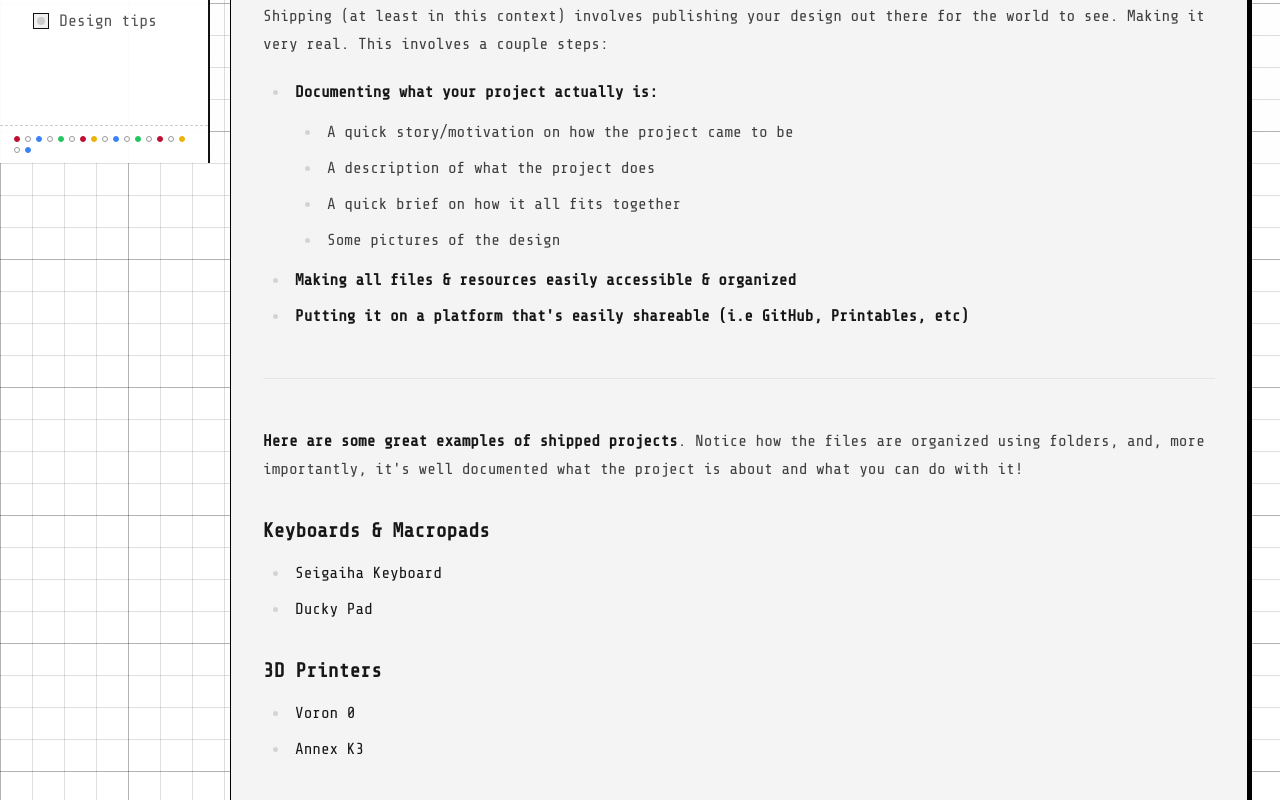
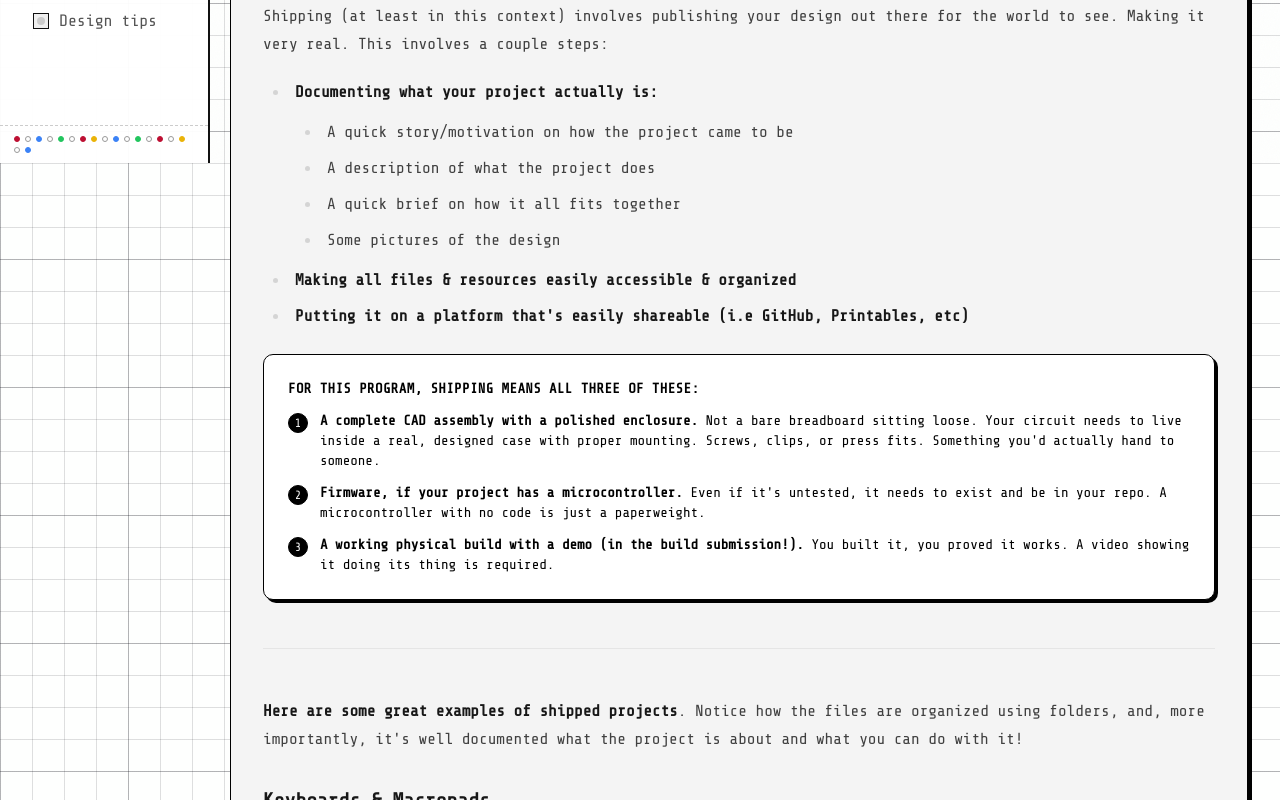
Before and after one commit to TaniWanKenobi/Breadboard, a SvelteKit app: page /project-resources/what-is-a-shipped-project in a window 1280 px wide. Shown: the part 637-1437 px from the top of the page. Built offline with nearby package versions, Linux system fonts and the light colour scheme.

Commit message:
Add initial tutorial for building a Tamagotchi project with ESP32 and components

```diff
--- a/src/routes/gallery/+page.svelte
+++ b/src/routes/gallery/+page.svelte
@@ -1,13 +1,32 @@
 <script lang="ts">
-	import DocsFrame from '$lib/components/DocsFrame.svelte';
+	import Header from '$lib/components/Header.svelte';
+	import Footer from '$lib/components/Footer.svelte';
 	import Steps from '$lib/components/Steps.svelte';
 </script>
 
-<DocsFrame>
-	<section class="mb-6 rounded-[12px] border-[1.1px] border-black bg-[#f4f4f4] p-8 shadow-[4px_4px_0_#000]">
-		<h1 class="text-4xl font-bold text-black md:text-5xl">Gallery</h1>
-		<p class="mt-2 text-base text-black/80">Browse build stages and project inspiration.</p>
-	</section>
+<div class="page-grid-bg docs-page min-h-screen bg-transparent">
+	<Header isSticky={true} />
+	<main class="docs-main">
+		<section class="mb-6 rounded-[12px] border-[1.1px] border-black bg-[#f4f4f4] p-8 shadow-[4px_4px_0_#000]">
+			<h1 class="text-4xl font-bold text-black md:text-5xl">Gallery</h1>
+			<p class="mt-2 text-base text-black/80">Browse build stages and project inspiration.</p>
+		</section>
 
-	<Steps />
-</DocsFrame>
+		<Steps />
+	</main>
+
+	<Footer />
+</div>
+
+<style>
+	.docs-main {
+		min-height: 100vh;
+		padding: 96px 24px 64px;
+	}
+
+	@media (min-width: 768px) {
+		.docs-main {
+			padding: 112px 32px 64px;
+		}
+	}
+</style>
--- a/src/routes/project-resources/what-is-a-shipped-project/+page.svelte
+++ b/src/routes/project-resources/what-is-a-shipped-project/+page.svelte
@@ -12,7 +12,7 @@
 		<div class="prose prose-neutral max-w-none rounded-[12px] border-[1.1px] border-black bg-[#f4f4f4] p-8 shadow-[4px_4px_0_#000]">
 			<p><em>Original by <a href="https://github.com/qcoral/">@alexren</a> at <a href="https://hwdocs.hackclub.com">hwdocs.hackclub.com</a></em></p>
 
-			<p>In short, <strong>shipping is process of actually making your project sharable</strong>. It's <em>the</em> most important part of your project, almost as important as the entire project itself.</p>
+			<p>In short, <strong>shipping is the process of actually making your project sharable</strong>. It's <em>the</em> most important part of your project, almost as important as the entire project itself.</p>
 
 			<p>When you first make something, usually it just lives as a file on your computer. This is bad because only YOU can access it! Nobody else can see it. Not only that, but when you look back at the project a few years from now it'll be very, <em>very</em> difficult to remember anything about it! <em>It's not real.</em></p>
 
@@ -30,6 +30,24 @@
 				<li><strong>Making all files &amp; resources easily accessible &amp; organized</strong></li>
 				<li><strong>Putting it on a platform that's easily shareable (i.e GitHub, Printables, etc)</strong></li>
 			</ul>
+
+			<div class="not-prose my-6 rounded-[10px] border-[1.1px] border-black bg-white p-6 shadow-[3px_3px_0_#000]">
+				<p class="mb-3 text-sm font-bold uppercase tracking-wide text-black">For this program, shipping means all three of these:</p>
+				<ul class="space-y-3 text-sm text-black">
+					<li class="flex items-start gap-3">
+						<span class="mt-0.5 flex h-5 w-5 shrink-0 items-center justify-center rounded-full border-[1.1px] border-black bg-black text-xs text-white">1</span>
+						<span><strong>A complete CAD assembly with a polished enclosure.</strong> Not a bare breadboard sitting loose. Your circuit needs to live inside a real, designed case with proper mounting. Screws, clips, or press fits. Something you'd actually hand to someone.</span>
+					</li>
+					<li class="flex items-start gap-3">
+						<span class="mt-0.5 flex h-5 w-5 shrink-0 items-center justify-center rounded-full border-[1.1px] border-black bg-black text-xs text-white">2</span>
+						<span><strong>Firmware, if your project has a microcontroller.</strong> Even if it's untested, it needs to exist and be in your repo. A microcontroller with no code is just a paperweight.</span>
+					</li>
+					<li class="flex items-start gap-3">
+						<span class="mt-0.5 flex h-5 w-5 shrink-0 items-center justify-center rounded-full border-[1.1px] border-black bg-black text-xs text-white">3</span>
+						<span><strong>A working physical build with a demo (in the build submission!).</strong> You built it, you proved it works. A video showing it doing its thing is required.</span>
+					</li>
+				</ul>
+			</div>
 
 			<hr />
 
--- /dev/null
+++ b/static/Docs/notes.md
@@ -0,0 +1,8 @@
+This was just the basic landing page for now, as discussed [here](https://hackclub.slack.com/archives/C0ALD8SCMGD/p1773450311718909?thread_ts=1773450046.304719&cid=C0ALD8SCMGD).
+
+Planned changes:
+
+- After the initial submission, there will be a shop. Rewards will be time and quality based, similar to Blueprint's build submission system. Since build submissions carry a risk of fraudulent time additions that design submissions don't (design review isn't time-based), I'll ask Sam and use [Lookout](https://github.com/hackclub/lookout) to verify them.
+- As Dev said, I don't think a full login flow is necessary. Submissions will just use Fillout.
+
+Please DM me if anything is unclear or if anything can be improved!
```
Also changed, not shown: static/Docs/tutorial/image.png (renamed from tutorial/image.png), static/Docs/tutorial/tutorial.md (renamed from tutorial/tutorial.md).
